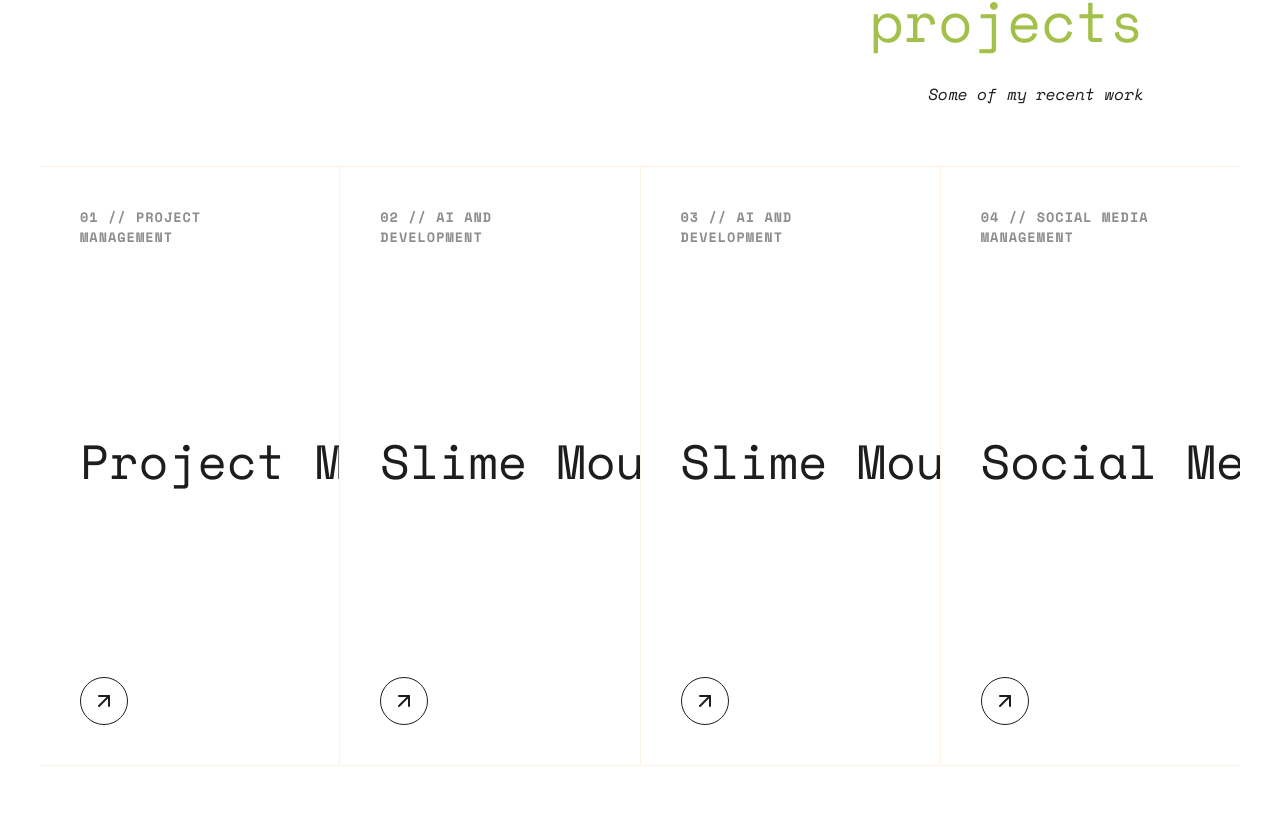
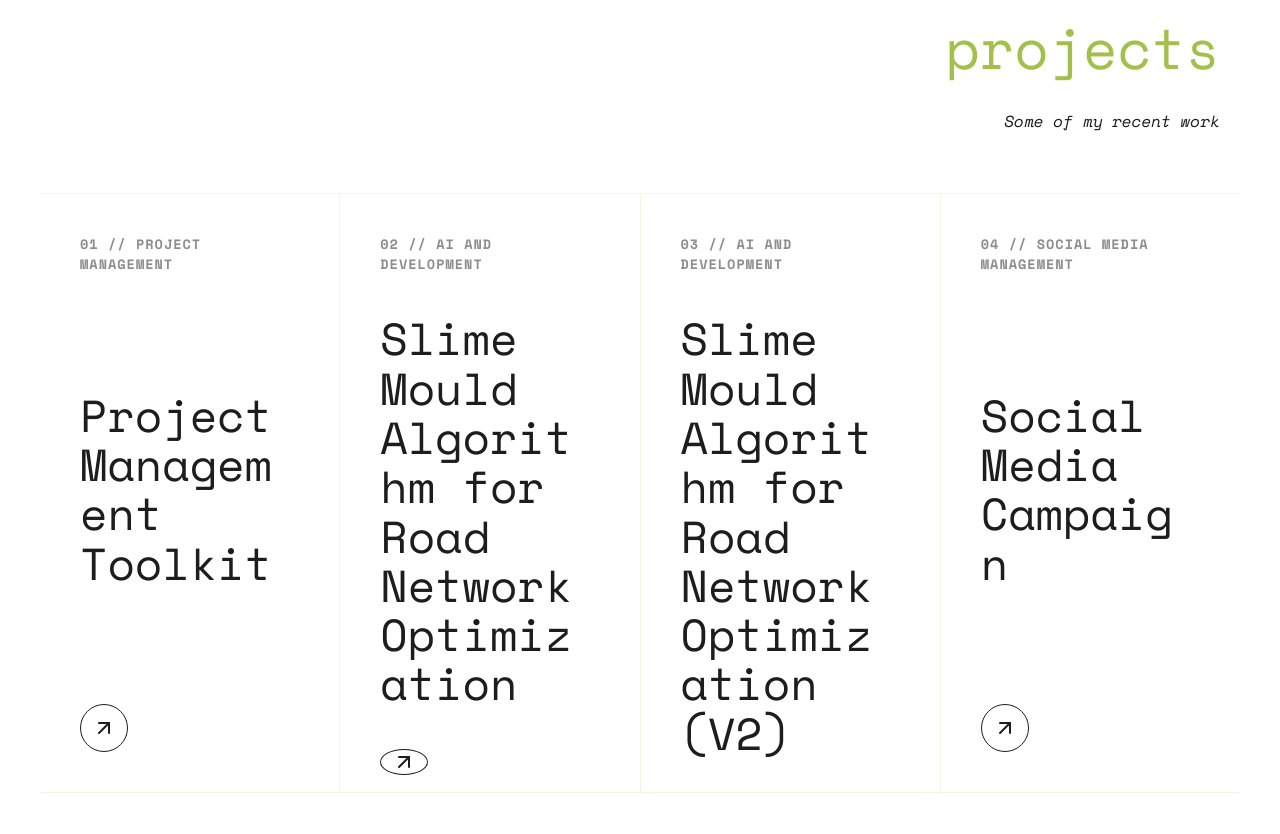
Before and after one commit to keiriina/kylaronquillo-portfolio, a React (Vite) app: page / in a window 1280 px wide. Shown: the part 1286-2120 px from the top of the page. Built offline with nearby package versions, Linux system fonts and the light colour scheme; a web font is replaced by a local one.

Commit message:
fix: revert massive margin and wrap accordion project title text

```diff
--- a/src/App.css
+++ b/src/App.css
@@ -13,8 +13,7 @@
 .container {
   max-width: 1200px;
   margin: 0 auto;
-  padding: 0 96px;
-  /* Approx 1 inch horizontal margin */
+  padding: 0 20px;
 }
 
 .section {
@@ -159,8 +158,8 @@ header a:hover {
 .projects-accordion {
   display: flex;
   height: 600px;
-  width: calc(100% + 2 * 96px);
-  margin-left: -96px;
+  width: calc(100% + 40px);
+  margin-left: -20px;
   border-top: 1px solid var(--beige);
   border-bottom: 1px solid var(--beige);
   margin-top: 60px;
@@ -206,16 +205,16 @@ header a:hover {
 
 .panel-title {
   font-family: var(--font-text);
-  font-size: 3rem;
+  font-size: 2.8rem;
   color: var(--dark);
   transition: color 0.4s;
   line-height: 1.1;
-  white-space: nowrap;
+  white-space: normal;
+  word-wrap: break-word;
 }
 
 .project-panel:hover .panel-title {
   color: var(--orange);
-  white-space: normal;
 }
 
 .panel-preview {
```
